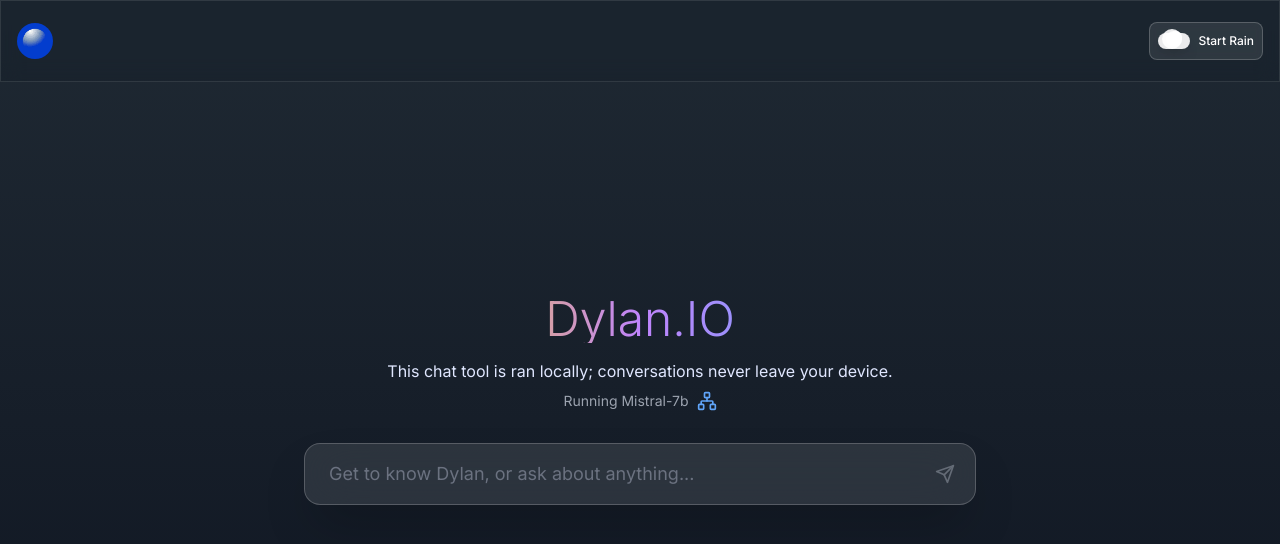
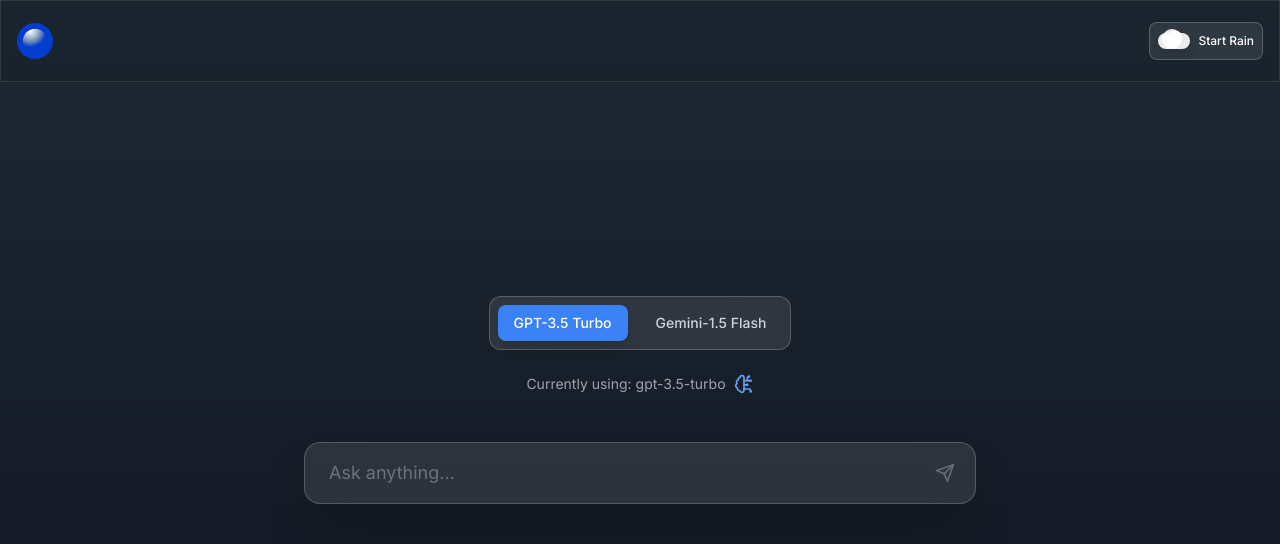
Before and after one commit to dylGray/dylans-web, a React (Vite) app: page /chat in a window 1280 px wide. Shown: the top 544 px of the page. Built offline with nearby package versions, Linux system fonts and the light colour scheme.

Commit message:
testing chat endpoint on vercel

```diff
--- a/src/components/Chat.tsx
+++ b/src/components/Chat.tsx
@@ -1,5 +1,5 @@
 import React, { useState, useRef, useEffect } from 'react';
-import { Send, User, Loader2, Network } from 'lucide-react';
+import { Send, User, Loader2, BrainCircuit, Sparkles } from 'lucide-react';
 import navIcon from '../assets/images/nav-icon.jpg';
 
 interface Message {
@@ -11,6 +11,7 @@
   const [messages, setMessages] = useState<Message[]>([]);  // tracking full chat history
   const [input, setInput] = useState('');
   const [loading, setLoading] = useState(false);
+  const [selectedModel, setSelectedModel] = useState<'gpt-3.5-turbo' | 'gemini-1.5-flash'>('gpt-3.5-turbo');
   const messagesContainerRef = useRef<HTMLDivElement>(null);
   const messagesEndRef = useRef<HTMLDivElement>(null);
   const [isStreaming, setIsStreaming] = useState(false);
@@ -42,75 +43,38 @@
     setLoading(true);
     setIsStreaming(false);
 
-    let assistantContent = '';
+    // call Vercel serverless API route with correct provider
+    let provider: 'openai' | 'gemini' = selectedModel === 'gpt-3.5-turbo' ? 'openai' : 'gemini';
+    let model = selectedModel;
 
-    // using local Ollama api server, calling the Mistral-7b model
-    const response = await fetch('http://localhost:11434/api/chat', {
+    try {
+      const response = await fetch('/api/chat', {
         method: 'POST',
         headers: { 'Content-Type': 'application/json' },
         body: JSON.stringify({
-        model: 'mistral',
-        messages: [...messages, userMessage].map(({ role, content }) => ({ role, content })),
+          provider,
+          model,
+          messages: [...messages, userMessage],
         }),
       });
 
-    if (!response.body) {
-      setLoading(false);
-      return;
+      const data = await response.json();
+      let assistantContent = '';
+
+      if (provider === 'openai') {
+        assistantContent = data.choices?.[0]?.message?.content || 'No response.';
+      } else if (provider === 'gemini') {
+        assistantContent = data.candidates?.[0]?.content?.parts?.[0]?.text
+          || data.candidates?.[0]?.content?.text
+          || 'No response.';
       }
 
-    const reader = response.body.getReader();
-    const decoder = new TextDecoder('utf-8');
-    let done = false;
-    let buffer = '';
-
-    let receivedFirstToken = false;
-    while (!done) {
-      const { value, done: doneReading } = await reader.read();
-      done = doneReading;
-
-      if (value) {
-        // decode the stream (binary chunks) and handle line breaks
-        buffer += decoder.decode(value, { stream: true });
-        let lines = buffer.split('\n');
-        buffer = lines.pop() || '';
-
-        for (const line of lines) {
-          if (!line.trim()) continue;
-
-          try {
-            const json = JSON.parse(line);
-            if (json.message && json.message.content) {
-              assistantContent += json.message.content;
-
-              // hide loading indicator as soon as the first token is received
-              if (!receivedFirstToken) {
+      setMessages((prev) => [...prev, { role: 'assistant', content: assistantContent }]);
+    } catch (err) {
+      setMessages((prev) => [...prev, { role: 'assistant', content: 'Error: Unable to fetch response.' }]);
+    } finally {
       setLoading(false);
-                setIsStreaming(true);
-                receivedFirstToken = true;
     }
-
-              setMessages((prev) => {
-                // if last message is from assistant, keep updating as response is streamed
-                // else, start new assistant message
-                if (prev.length && prev[prev.length - 1].role === 'assistant') {
-                  return [
-                    ...prev.slice(0, -1),
-                    { role: 'assistant', content: assistantContent },
-                  ];
-                } else {
-                  return [...prev, { role: 'assistant', content: assistantContent }];
-                }
-              });
-            }
-          } catch (err) {
-            console.error('Error parsing JSON:', err);
-          }
-        }
-      }
-    }
-    // If no tokens were received, still hide loading
-    if (!receivedFirstToken) setLoading(false);
   };
 
   // initial state
@@ -126,13 +90,40 @@
         </style>
         <div className="min-h-screen flex flex-col items-center justify-center px-4">
           <div className="text-center mb-8">
-            <h1 className="text-5xl font-light bg-gradient-to-r from-yellow-400 via-purple-400 to-blue-400 bg-clip-text text-transparent mb-4">
-              Dylan.IO
-            </h1>
-            <p>This chat tool is ran locally; conversations never leave your device.</p>
-            <div className="flex items-center justify-center gap-2 text-sm text-gray-400 mt-2">
-              <span>Running Mistral-7b</span>
-              <Network className="w-5 h-5 text-blue-400" />
+            <div className="flex items-center justify-center gap-4 mb-6">
+              <div className="flex items-center gap-3 backdrop-blur-xl bg-white/10 border border-white/20 rounded-xl p-2">
+                <button
+                  onClick={() => setSelectedModel('gpt-3.5-turbo')}
+                  className={`px-4 py-2 rounded-lg text-sm font-medium transition-all duration-200 ${
+                    selectedModel === 'gpt-3.5-turbo'
+                      ? 'bg-blue-500 text-white shadow-lg'
+                      : 'text-gray-300 hover:text-white hover:bg-white/10'
+                  }`}
+                >
+                  GPT-3.5 Turbo
+                </button>
+                <button
+                  onClick={() => setSelectedModel('gemini-1.5-flash')}
+                  className={`px-4 py-2 rounded-lg text-sm font-medium transition-all duration-200 ${
+                    selectedModel === 'gemini-1.5-flash'
+                      ? 'bg-purple-500 text-white shadow-lg'
+                      : 'text-gray-300 hover:text-white hover:bg-white/10'
+                  }`}
+                >
+                  Gemini-1.5 Flash
+                </button>
+              </div>
+            </div>
+            <div className="flex items-center justify-center gap-2 text-sm text-gray-400 mb-4">
+              <span className="text-xs md:text-sm">Currently using: {selectedModel}</span>
+              <span className="flex items-center gap-1">
+                {selectedModel === 'gpt-3.5-turbo' && (
+                  <BrainCircuit className="w-5 h-5 text-blue-400" />
+                )}
+                {selectedModel === 'gemini-1.5-flash' && (
+                  <Sparkles className="w-5 h-5 text-purple-400" />
+                )}
+              </span>
             </div>
           </div>
           <div className="w-full max-w-2xl">
@@ -145,7 +136,7 @@
                     type="text"
                     value={input}
                     onChange={(e) => setInput(e.target.value)}
-                    placeholder="Get to know Dylan, or ask about anything..."
+                    placeholder="Ask anything..."
                     disabled={loading}
                     onKeyDown={(e) => {
                       if (e.key === 'Enter' && !e.shiftKey) {
@@ -239,7 +230,7 @@
                   type="text"
                   value={input}
                   onChange={(e) => setInput(e.target.value)}
-                  placeholder="Get to know Dylan, or ask about anything..."
+                  placeholder="Ask anything..."
                   disabled={loading}
                   onKeyDown={(e) => {
                     if (e.key === 'Enter' && !e.shiftKey) {
--- a/src/components/Footer.tsx
+++ b/src/components/Footer.tsx
@@ -31,7 +31,7 @@
               <p className="text-sm md:text-lg text-white/90 max-w-2xl mx-auto leading-relaxed">
                 I'm always interested in new opportunities and collaborations.{' '}
                 Whether you have a project in mind or just want to chat about
-                technology, feel free to reach out!
+                tech, feel free to reach out!
               </p>
             </div>
 
--- a/src/components/Header.tsx
+++ b/src/components/Header.tsx
@@ -15,6 +15,7 @@
         <div className="w-8 h-4 bg-white/90 rounded-full relative shadow-lg">
           <div className="absolute -top-1 left-1 w-5 h-5 bg-white/90 rounded-full"></div>
           <div className="absolute -top-0.5 right-2 w-4 h-4 bg-white/90 rounded-full"></div>
+          <div className="absolute -top-0.5 left-3 w-3 h-3 bg-white/90 rounded-full"></div>
           <div className="absolute -top-0.5 left-3 w-3 h-3 bg-white/90 rounded-full"></div>
         </div>
       </div>
@@ -116,13 +117,13 @@
                   {item}
                 </button>
               ))}
-              {/* <Link
+              <Link
                 id="nav-links"
                 to="/chat"
                 className="text-white hover:underline transition-colors duration-200 font-medium"
               >
-                Chat with Dyl.IO
-              </Link> */}
+                Chat
+              </Link>
             </div>
 
             <div className="flex items-center">
--- a/src/components/Projects.tsx
+++ b/src/components/Projects.tsx
@@ -73,7 +73,7 @@
           <h2 className="text-3xl sm:text-4xl lg:text-4xl font-bold text-white mb-2">
             Previous and On-Going Development
           </h2>
-          <p className="text-md sm:text-xl text-white/90 max-w-3xl mx-auto leading-relaxed mb-2">
+          <p className="text-sm sm:text-xl text-white/90 max-w-3xl mx-auto sm:leading-relaxed mb-2">
             Here are some of the projects I've lead, colloborated on, and have built myself.
           </p>
           <span className="inline-block w-16 h-1 mt-4 bg-gradient-to-r from-yellow-400 via-purple-400 to-blue-400 rounded-full" />
--- a/src/components/Slideshow.tsx
+++ b/src/components/Slideshow.tsx
@@ -49,7 +49,7 @@
   },
   {
     id: 3,
-    name: 'AI & LLMs',
+    name: 'Generative AI',
     category: 'Productivity & Innovation',
     icon: (
       <div className="flex items-center justify-center gap-2">
@@ -58,7 +58,7 @@
         <img src={geminiIcon} alt="Gemini" className="w-12 h-12 object-contain" />
       </div>
     ),
-    description: "I leverage AI tools like ChatGPT, Claude, and Gemini to boost productivity and explore new possibilities.",
+    description: "I leverage LLM's like ChatGPT, Claude, and Gemini to boost productivity and build innovative solutions.",
     color: 'text-purple-600'
   },
 {
```
Lines whose indentation alone changed are shown as unchanged.
